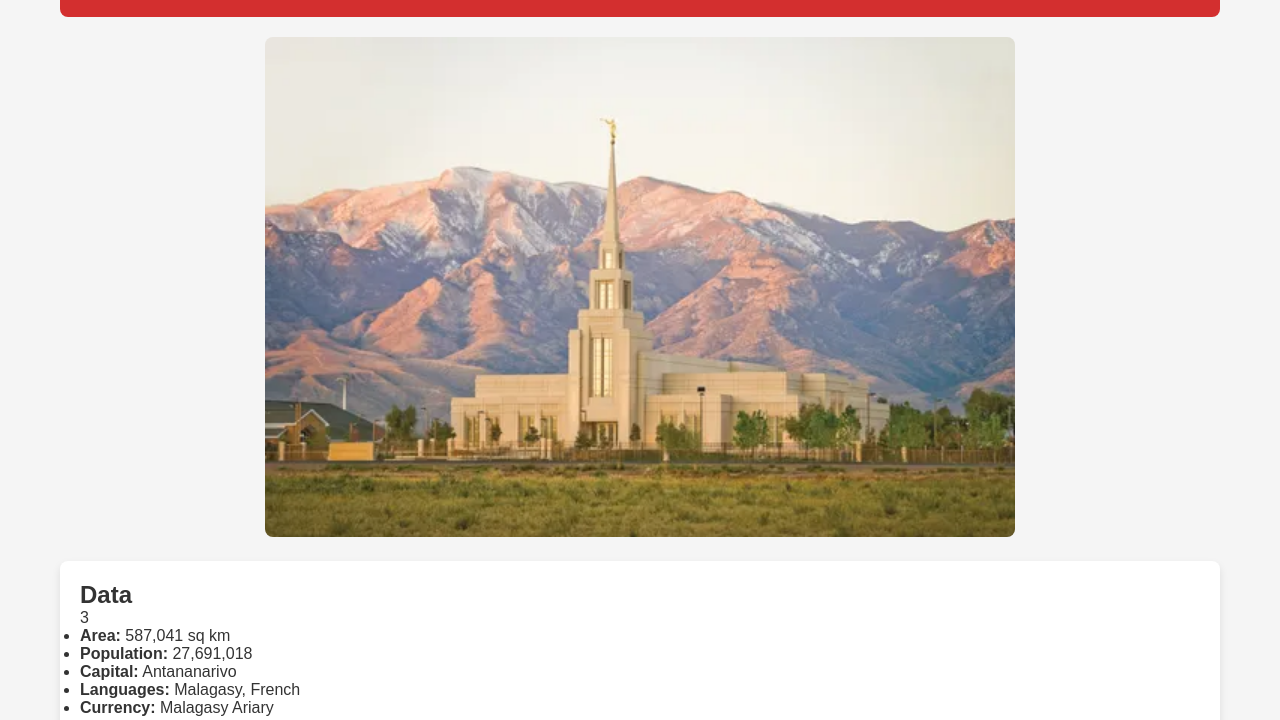
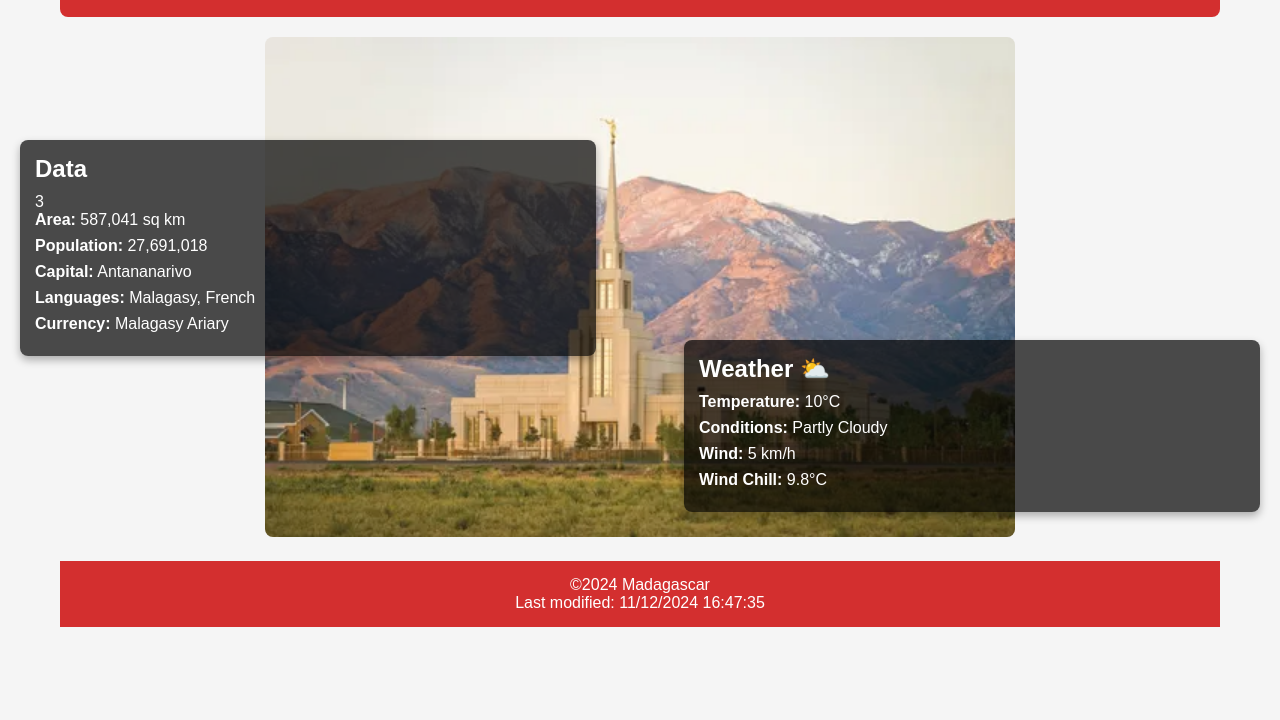
Before and after one commit to iobandom430/wdd131, a plain HTML site: page place.html in a window 1280 px wide. Shown: the part 80-800 px from the top of the page. Drawn offline with Linux system fonts and the light colour scheme.

Commit message:
complete

```diff
--- a/styles/styles.css
+++ b/styles/styles.css
@@ -35,38 +35,76 @@
     margin-bottom: 20px;
   }
 
-  /* Hero Image */
+  /* Overlay Container */
+  .overlay-container {
+    position: relative;
+  }
+
   .hero {
     display: flex;
     justify-content: center;
-    margin-bottom: 20px;
   }
 
   .hero img {
     width: 100%;
     border-radius: 8px;
+  }
+
+  /* Data and Weather Sections */
+  .data-section{
+
+    position: absolute;
+    top: 220px;
+    width: 45%;
+    padding: 15px;
+    align-items: center;
+    border-radius: 8px;
+    color: white;
+    background: rgba(0, 0, 0, 0.7);
+    box-shadow: 0px 4px 8px rgba(0, 0, 0, 0.3);
+
+}
+
+
+
+  .weather-section {
+
+        position: absolute;
+        top: 420px;
+        width: 45%;
+        padding: 15px;
+        align-items: center;
+        border-radius: 8px;
+        color: white;
+        background: rgba(0, 0, 0, 0.7);
+        box-shadow: 0px 4px 8px rgba(0, 0, 0, 0.3);
 
   }
 
-  /* Content Layout (Flexbox) */
-  .content {
-    display: flex;
-    justify-content: space-between;  /* Esto coloca los datos y el clima en los extremos */
-    gap: 20px;
+  /* Posiciones en Pantallas Grandes */
+  .data-section {
+    left: 20px; /* Se posiciona a la izquierda */
+    border-top: 10px;
+
   }
 
-  .data-section, .weather-section {
-    flex: 1;
-    background-color: white;
-    padding: 20px;
-    border-radius: 8px;
-    box-shadow: 0px 4px 8px rgba(0, 0, 0, 0.1);
+  .weather-section {
+    right: 20px; /* Se posiciona a la derecha */
   }
 
-  /* Weather Icon */
-  .weather-section h2 .weather-icon {
-    font-size: 1.2em;
-    margin-left: 8px;
+  /* Estilos de Texto */
+  .data-section h2,
+  .weather-section h2 {
+    margin-bottom: 10px;
+    font-size: 1.5em;
+  }
+
+  ul {
+    list-style-type: none;
+  }
+
+  li {
+    margin-bottom: 8px;
   }
 
   /* Footer */
@@ -80,15 +118,11 @@
 
   /* Responsive Design */
   @media (max-width: 767px) {
-    .content {
-      flex-direction: column;  /* Cambia a columna en pantallas pequeñas */
-    }
-
-    .hero {
-      margin-bottom: 15px;
-    }
-
-    .data-section, .weather-section {
-      width: 100%;  /* Asegura que las secciones ocupen el 100% del ancho en pantallas pequeñas */
+    /* Cambiar a posición fija debajo de la imagen */
+    .data-section,
+    .weather-section {
+      position: static; /* Desactiva la posición absoluta */
+      width: 100%; /* Ocupan el ancho completo */
+      margin-top: 10px;
     }
   }
```
